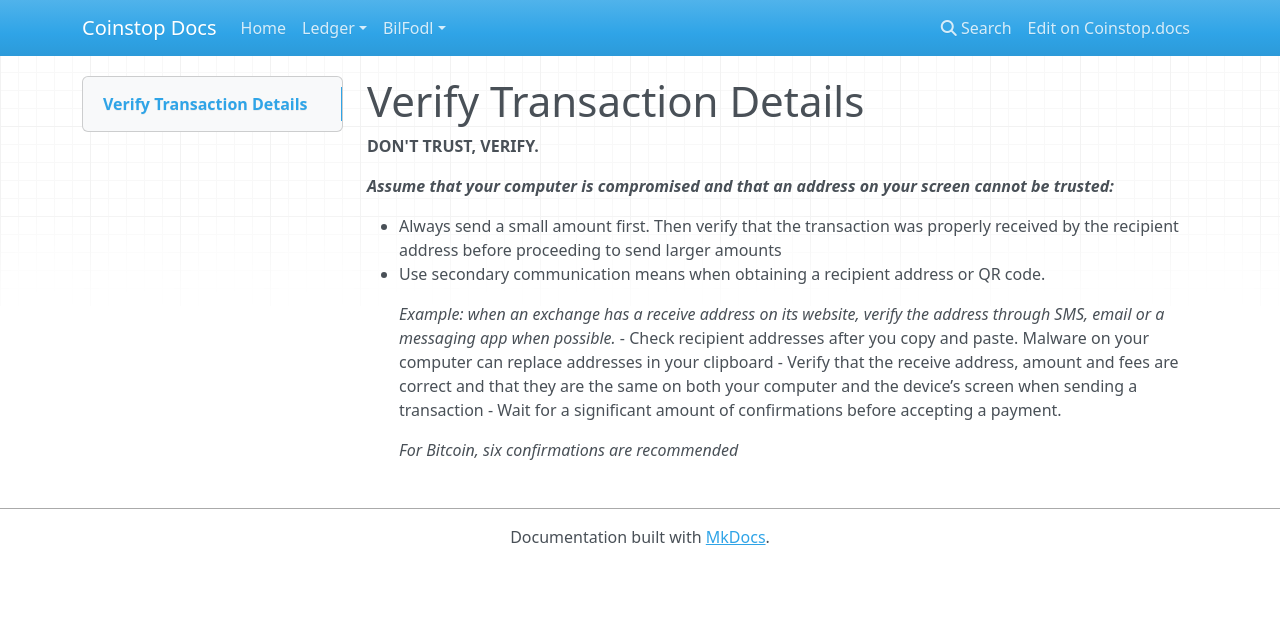
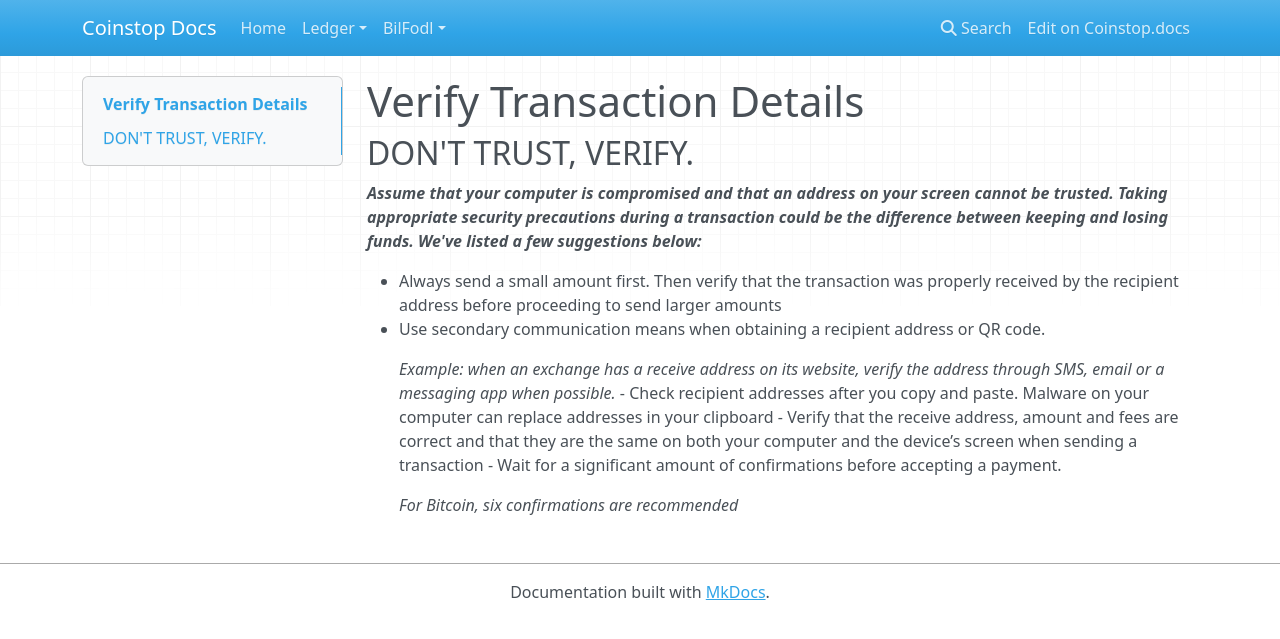
Before and after one commit to coinstopio/coinstopio.docs, an MkDocs documentation site: the page built from docs/Ledger/LedgerLive/VerifyTransactionDetails.md, in a window 1280 px wide. Shown: the top 639 px of the page. Built offline with MkDocs 1.6.1, drawn with Linux system fonts in a browser that asks for light colours; nearby versions of some CDN libraries.

Commit message:
Update VerifyTransactionDetails.md

```diff
--- a/docs/Ledger/LedgerLive/VerifyTransactionDetails.md
+++ b/docs/Ledger/LedgerLive/VerifyTransactionDetails.md
@@ -1,8 +1,8 @@
 # Verify Transaction Details
 
-**DON'T TRUST, VERIFY.**
+## DON'T TRUST, VERIFY.
 
-**_Assume that your computer is compromised and that an address on your screen cannot be trusted:_**
+**_Assume that your computer is compromised and that an address on your screen cannot be trusted. Taking appropriate security precautions during a transaction could be the difference between keeping and losing funds. We've listed a few suggestions below:_**
 
 -   Always send a small amount first. Then verify that the transaction was properly received by the recipient address before proceeding to send larger amounts
 -   Use secondary communication means when obtaining a recipient address or QR code.
```
